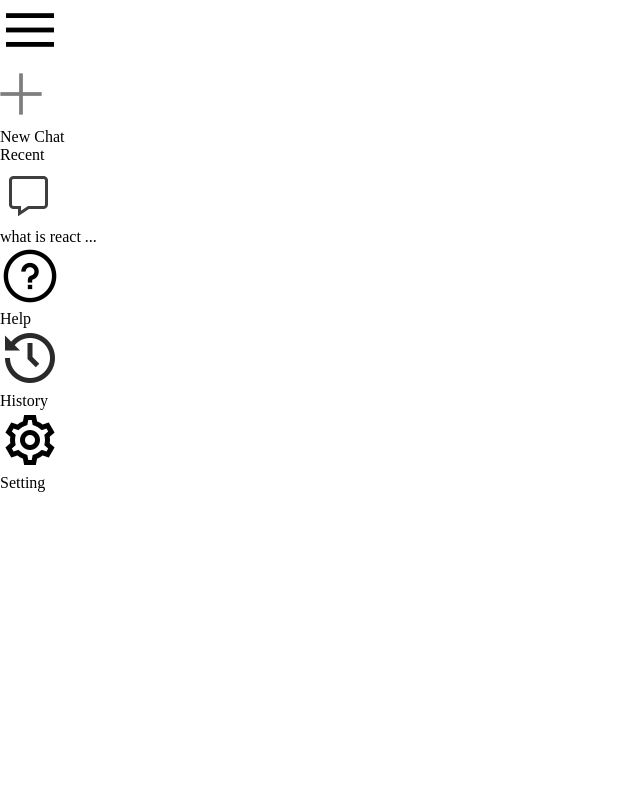
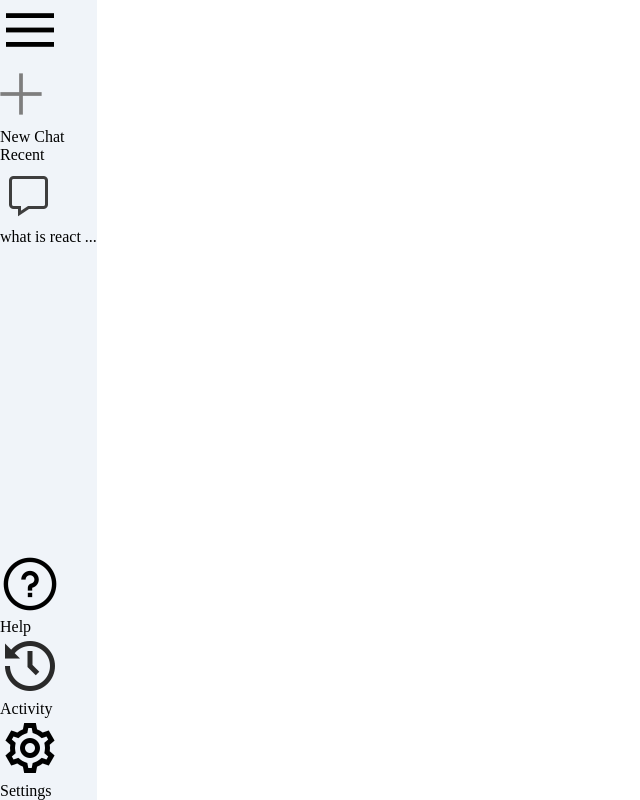
Before and after one commit to Saroyann/Gemini-Clone, a React (Vite) app: page / in a window 1280 px wide. Shown: the whole page, without its empty margins (0-640 px from the left). Built offline with nearby package versions, Linux system fonts and the light colour scheme.

Commit message:
initial commit

```diff
--- a/src/components/sidebar/Sidebar.jsx
+++ b/src/components/sidebar/Sidebar.jsx
@@ -30,11 +30,11 @@ const Sidebar = () => {
                 </div>
                 <div className="bottom-item recent-entry">
                     <img src={assets.history_icon} />
-                    <p>History</p>
+                    <p>Activity</p>
                 </div>
                 <div className="bottom-item recent-entry">
                     <img src={assets.setting_icon} />
-                    <p>Setting</p>
+                    <p>Settings</p>
                 </div>
             </div>
         </div>
--- a/src/components/sidebar/sidebar.css
+++ b/src/components/sidebar/sidebar.css
@@ -0,0 +1,7 @@
+.sidebar {
+    min-height: 100vh;
+    display: inline-flex;
+    flex-direction: column;
+    justify-content: space-between;
+    background-color: #f0f4f9;
+}
```
